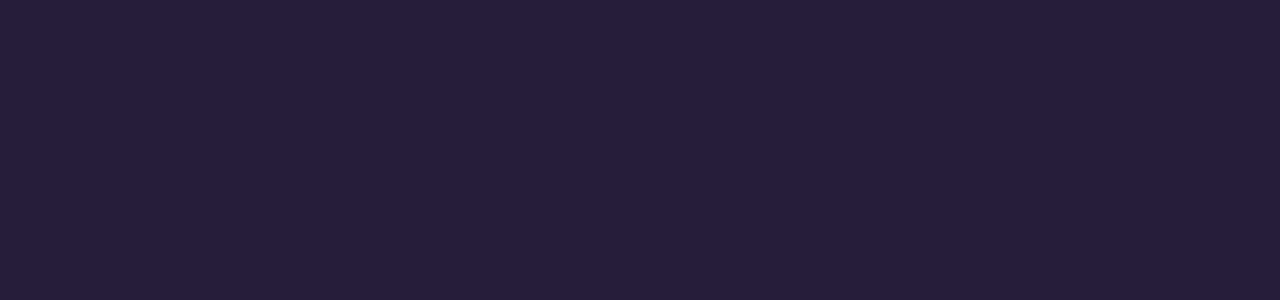
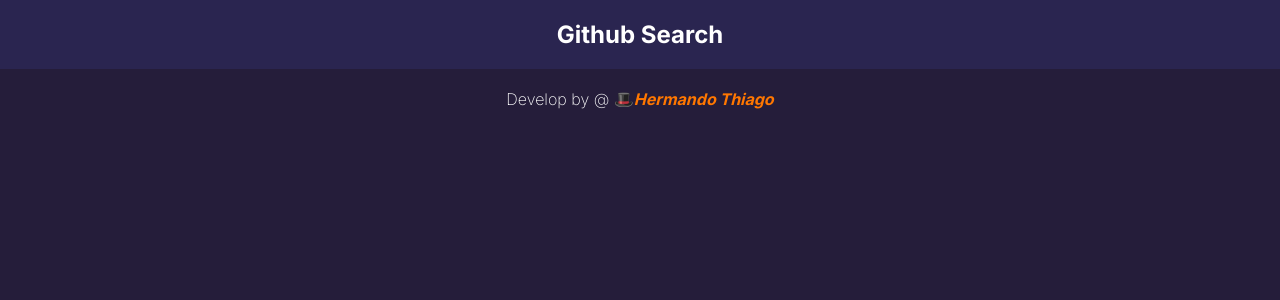
Before and after one commit to HermandoThiago/Github-search, a React (Create React App) app: page / in a window 1280 px wide. Shown: the top 300 px of the page. Built offline with nearby package versions, Linux system fonts and the light colour scheme.

Commit message:
feat: create Footer component and layout Home

```diff
--- a/package.json
+++ b/package.json
@@ -42,5 +42,6 @@
       "last 1 firefox version",
       "last 1 safari version"
     ]
-  }
+  },
+  "devDependencies": {}
 }
--- /dev/null
+++ b/src/components/Footer/Footer.tsx
@@ -0,0 +1,13 @@
+import { StyledFooter } from "./styled";
+
+interface IPropsFooter {
+    children: string | React.ReactNode;
+}
+
+export default function Footer({ children }: IPropsFooter){
+    return (
+        <StyledFooter>
+            {children}
+        </StyledFooter>
+    )
+}
--- /dev/null
+++ b/src/components/Footer/styled.ts
@@ -0,0 +1,9 @@
+import styled from "styled-components";
+
+export const StyledFooter = styled.footer`
+    width: 100%;
+    padding: 20px 0;
+    color: #fff;
+    text-align: center;
+    font-weight: lighter;
+`;
--- a/src/pages/Home/Home.tsx
+++ b/src/pages/Home/Home.tsx
@@ -1,5 +1,21 @@
+import Container from "../../components/Container/Container";
+import Header from "../../components/Header/Header";
+import Footer from "../../components/Footer/Footer";
+
+import { StyledAuthor } from "./styled";
+
 export default function Home(){
     return (
-        <div></div>
+        <>
+            <Header>
+                Github Search
+            </Header>
+            <Container>
+            </Container>
+            <Footer>
+                Develop by @ 🎩
+                <StyledAuthor>Hermando Thiago</StyledAuthor>
+            </Footer>
+        </>
     );
 };
--- a/src/pages/Home/styled.ts
+++ b/src/pages/Home/styled.ts
@@ -1 +1,8 @@
 import styled from "styled-components";
+
+export const StyledAuthor = styled.span`
+    cursor: pointer;
+    font-style: italic;
+    color: #FF7700;
+    font-weight: bold;
+`;
```
